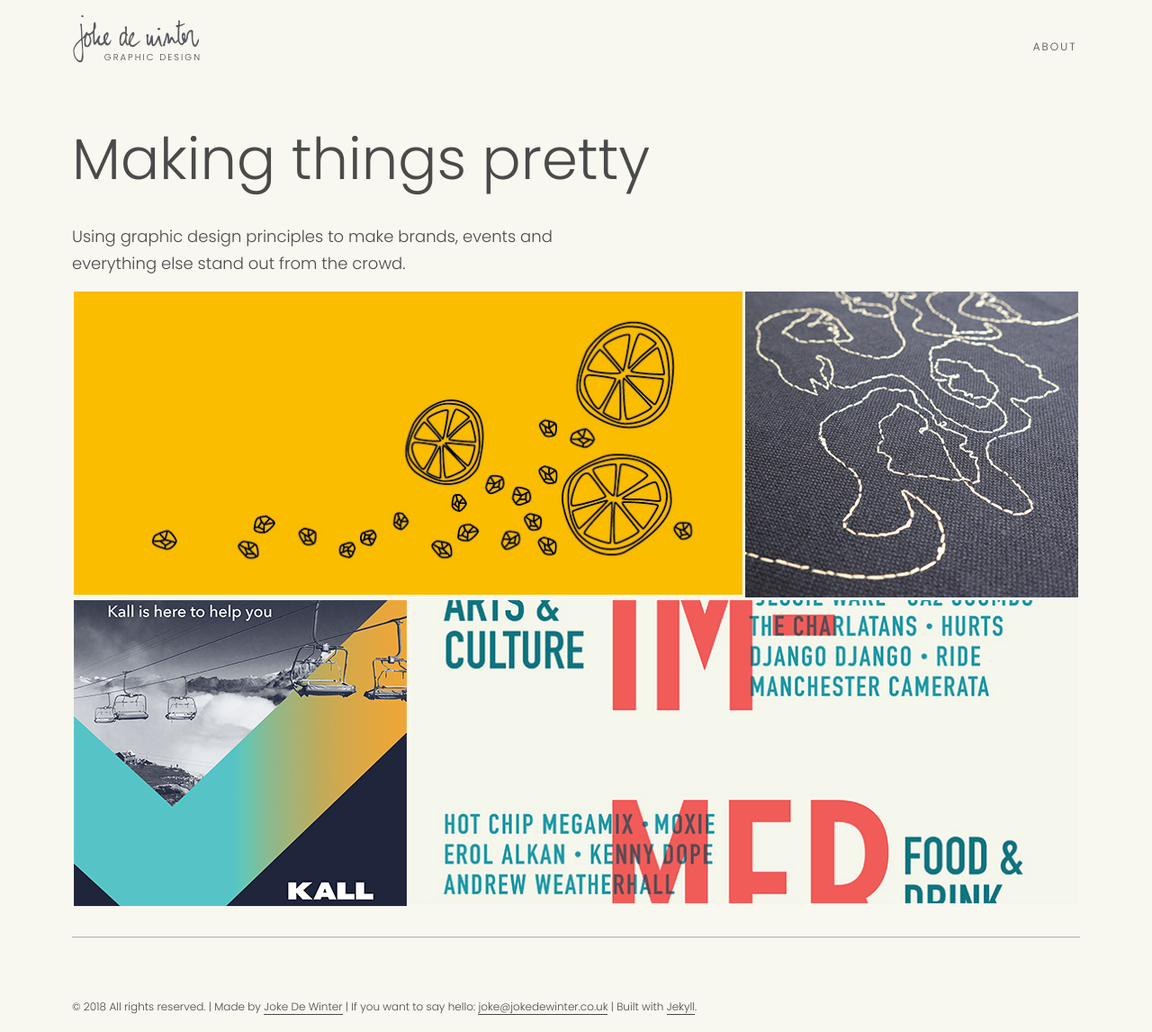
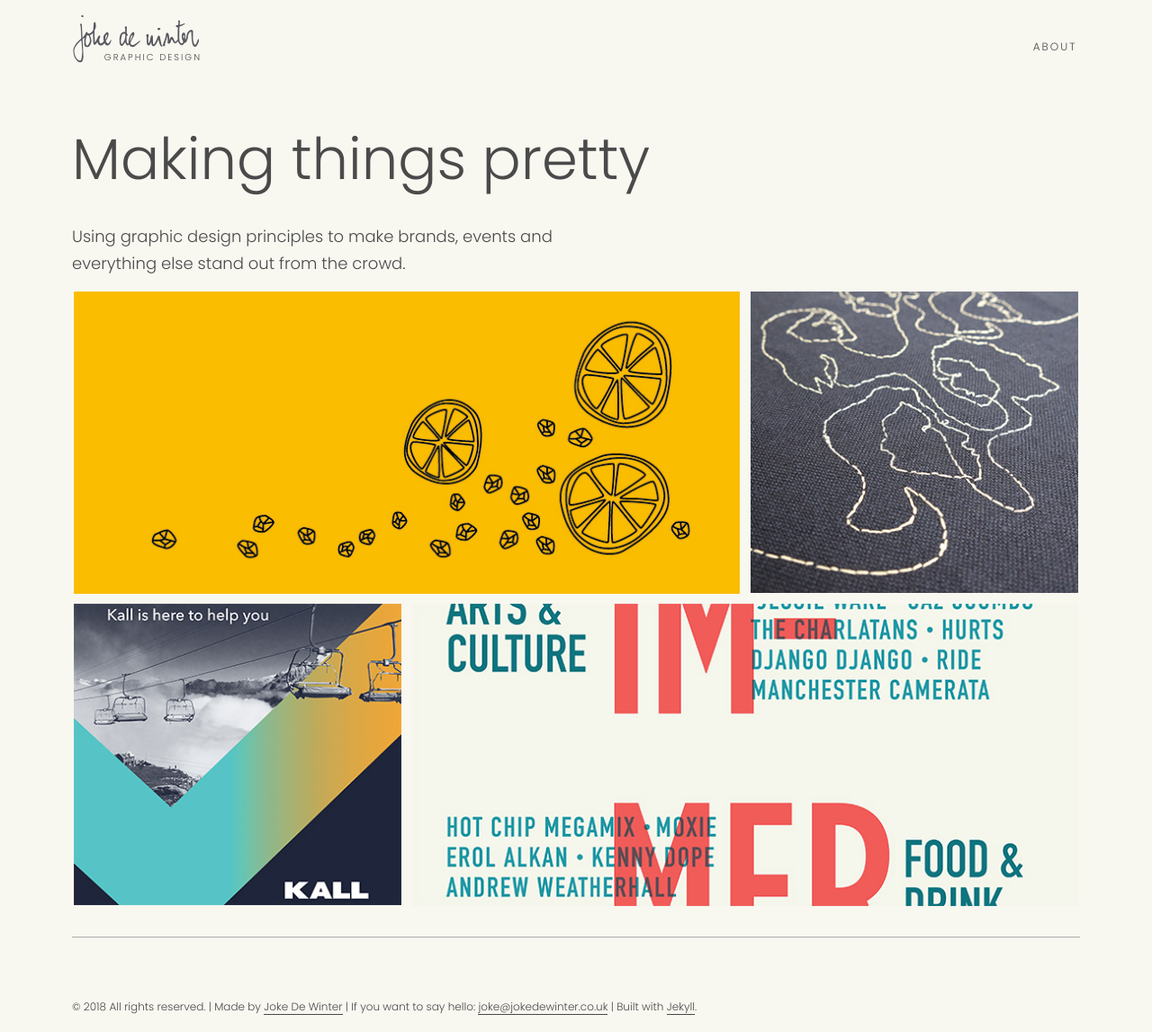
Before and after one commit to jokedewinter/graphic-design, a Jekyll site: the page built from index.md, in a window 1280 px wide. Shown: the whole page at 90% size. Built offline with Jekyll 4.4.1, drawn with Linux system fonts in a browser that asks for light colours.

Commit message:
Adding padding between the grid elements.

```diff
--- a/_sass/_layout/_projects.scss
+++ b/_sass/_layout/_projects.scss
@@ -17,6 +17,7 @@
 			display: grid;
 			grid-template-columns: repeat(3, 1fr);
 			grid-auto-flow: dense;
+			grid-gap: 0.5em;
 
 			.square { grid-column: span 1; }
 			.wide { grid-column: span 2; }
```
